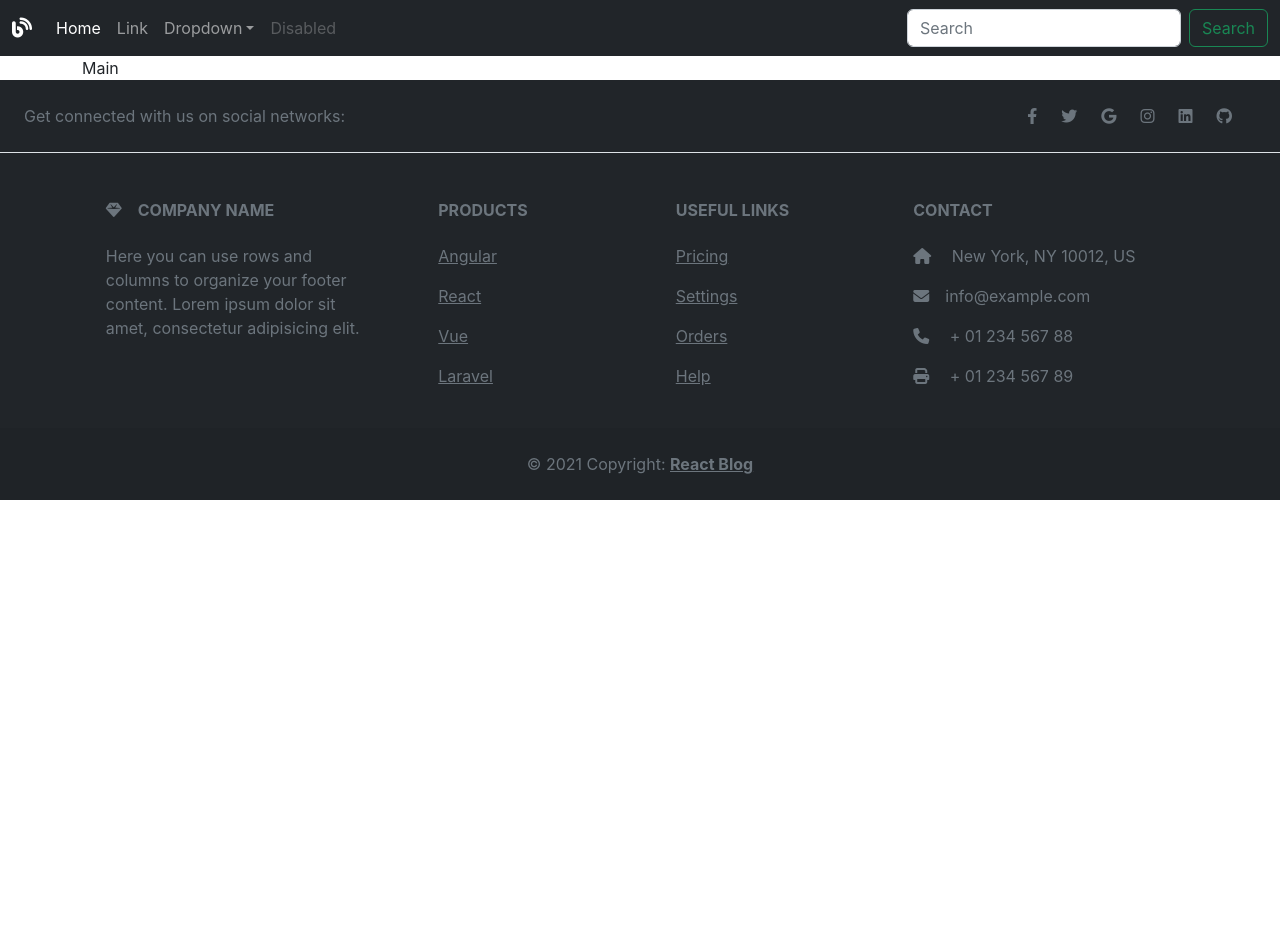
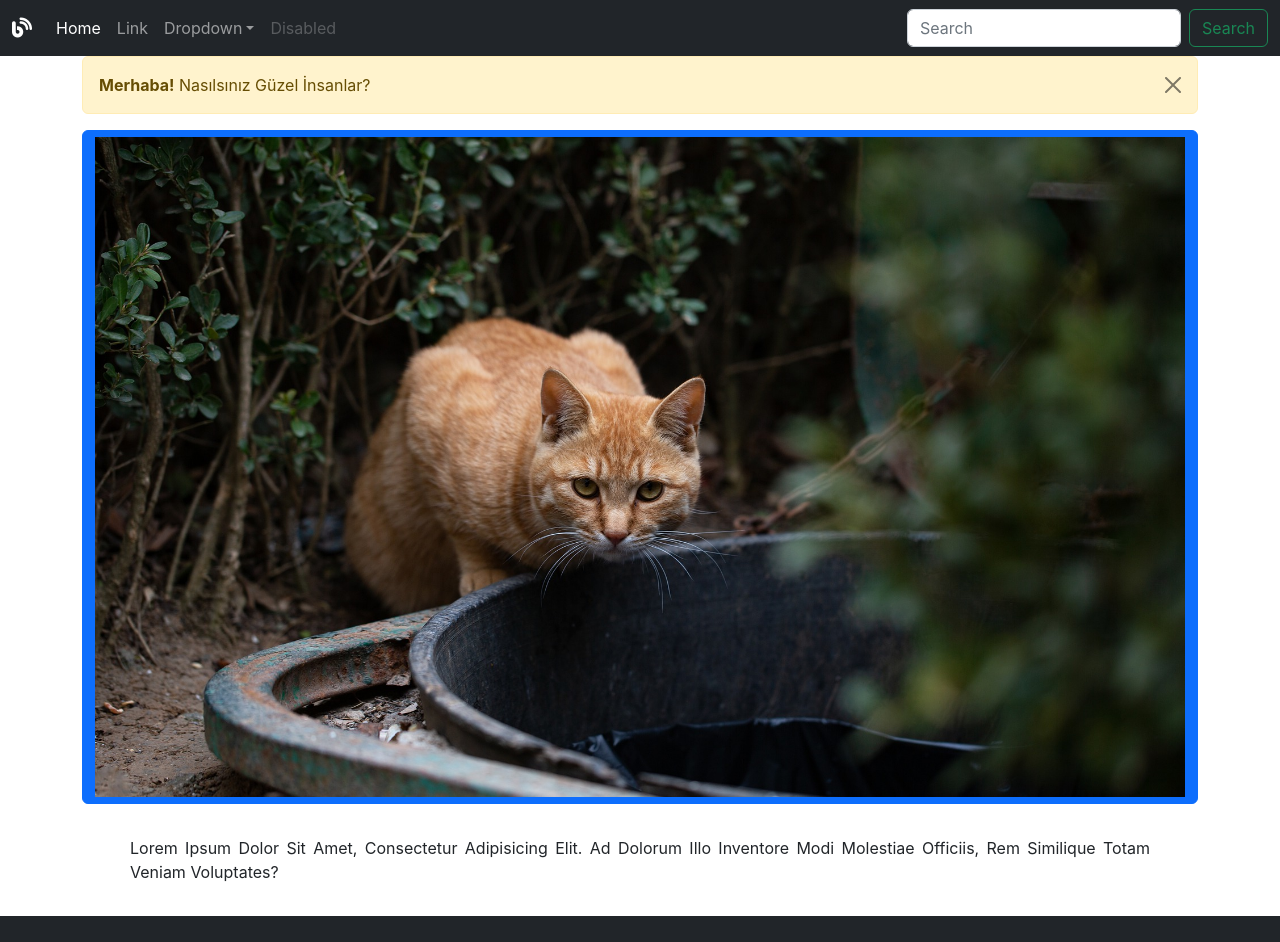
Before and after one commit to AbdulhakimKaya/react_blog_ecodation, a React (Create React App) app: page / in a window 1280 px wide. Shown: the top 942 px of the page. Before the commit the page ends 800 px from the top, so only its background shows below. Built offline with nearby package versions, Linux system fonts and the light colour scheme.

Commit message:
Code review

```diff
--- a/src/RouterBlog.jsx
+++ b/src/RouterBlog.jsx
@@ -6,7 +6,7 @@ import Header from "./components/Header";
 import Footer from "./components/Footer";
 
 // Router
-import {Route, Routes} from "react-router-dom";
+import {Navigate, Route, Routes} from "react-router-dom";
 
 // CRUD Components
 import BlogList from "./components/blog/BlogList";
@@ -38,6 +38,7 @@ class RouterBlog extends Component {
                         <Route path={"/blog/create"} element={<BlogCreate/>}/>
                         <Route path={"/blog/view/:id"} element={<BlogView/>}/>
                         <Route path={"/blog/update/:id"} element={<BlogUpdate/>}/>
+                        <Route path={"*"} element={<Navigate to={"/"}/>}/>
                     </Routes>
                 </div>
 
--- a/src/components/Main.jsx
+++ b/src/components/Main.jsx
@@ -1,11 +1,26 @@
 import React, {Component} from 'react';
 import {withTranslation} from "react-i18next";
+import {Link} from "react-router-dom";
+
+import './main.css'
+
+import cardPicture from '../assets/cat.jpg'
 
 class Main extends Component {
     render() {
         return (
             <React.Fragment>
-                Main
+                <div className="alert alert-warning alert-dismissible fade show" role="alert">
+                    <strong>Merhaba!</strong> Nasılsınız Güzel İnsanlar?
+                    <button type="button" className="btn-close" data-bs-dismiss="alert" aria-label="Close"></button>
+                </div>
+
+                <Link to={'/blog/list'} className={"btn btn-primary"}><img className={"w-100"} src={cardPicture} alt=""/></Link>
+
+                <p>
+                    Lorem ipsum dolor sit amet, consectetur adipisicing elit. Ad dolorum illo inventore modi molestiae
+                    officiis, rem similique totam veniam voluptates?
+                </p>
             </React.Fragment>
         );
     }
--- /dev/null
+++ b/src/components/main.css
@@ -0,0 +1,12 @@
+p {
+    text-transform: capitalize;
+    margin: 2rem 3rem;
+    text-align: justify;
+}
+
+p:hover {
+    background-color: black;
+    color: white;
+    padding: 1rem;
+    transition: 2s all;
+}
--- /dev/null
+++ b/src/components/paragraph.html
@@ -0,0 +1,52 @@
+<!doctype html>
+<html lang="en">
+
+<head>
+    <title>Title</title>
+    <!-- Required meta tags -->
+    <meta charset="utf-8">
+    <meta name="viewport" content="width=device-width, initial-scale=1, shrink-to-fit=no">
+
+    <!-- Bootstrap CSS v5.2.1 -->
+    <link href="https://cdn.jsdelivr.net/npm/bootstrap@5.2.1/dist/css/bootstrap.min.css" rel="stylesheet"
+          integrity="sha384-iYQeCzEYFbKjA/T2uDLTpkwGzCiq6soy8tYaI1GyVh/UjpbCx/TYkiZhlZB6+fzT" crossorigin="anonymous">
+
+    <style>
+        p{
+            text-transform: capitalize;
+            margin:2rem 3rem;
+            text-align: justify;
+        }
+        p:hover{
+            background-color: black;
+            color:white;
+            padding:1rem;
+            transition: 2s all;
+        }
+    </style>
+
+</head>
+
+<body>
+
+<p>
+    Lorem, ipsum dolor sit amet consectetur adipisicing elit. Est molestias voluptate qui voluptatum cumque minus, consequuntur suscipit aut eos, quibusdam, nihil saepe! Cupiditate reiciendis eaque pariatur fuga. Odit, beatae est.
+    Magnam facere voluptas ipsam sint itaque! Odio aliquam consequatur a optio distinctio illum, numquam soluta id accusantium voluptatum animi perspiciatis quo nulla hic saepe sunt minus asperiores ipsum. Unde, laborum.
+    Ullam error dolor veniam qui ratione fugit autem modi aspernatur eum, sapiente nesciunt tempore quia voluptatibus placeat, unde fugiat, totam veritatis libero illo perferendis! Id voluptatibus doloremque reiciendis. Ex, nulla!
+    Eum laudantium dolorum exercitationem nobis. Officiis sunt magni aut ea et. Odit sed ad aut id quod aliquid totam nesciunt, quos placeat, voluptatibus nihil? Quidem, vitae deserunt. Doloremque, inventore sapiente.
+    At commodi, aspernatur eum maiores neque porro ad velit ipsum nisi itaque molestias dolor voluptatum praesentium beatae maxime ducimus, facilis deleniti officia esse earum exercitationem aut eos. Laudantium, earum assumenda.
+</p>
+
+
+
+<!-- Bootstrap JavaScript Libraries -->
+<script src="https://cdn.jsdelivr.net/npm/@popperjs/core@2.11.6/dist/umd/popper.min.js"
+        integrity="sha384-oBqDVmMz9ATKxIep9tiCxS/Z9fNfEXiDAYTujMAeBAsjFuCZSmKbSSUnQlmh/jp3" crossorigin="anonymous">
+</script>
+
+<script src="https://cdn.jsdelivr.net/npm/bootstrap@5.2.1/dist/js/bootstrap.min.js"
+        integrity="sha384-7VPbUDkoPSGFnVtYi0QogXtr74QeVeeIs99Qfg5YCF+TidwNdjvaKZX19NZ/e6oz" crossorigin="anonymous">
+</script>
+</body>
+
+</html>
```
Also changed, not shown: src/assets/cat.jpg (added).
